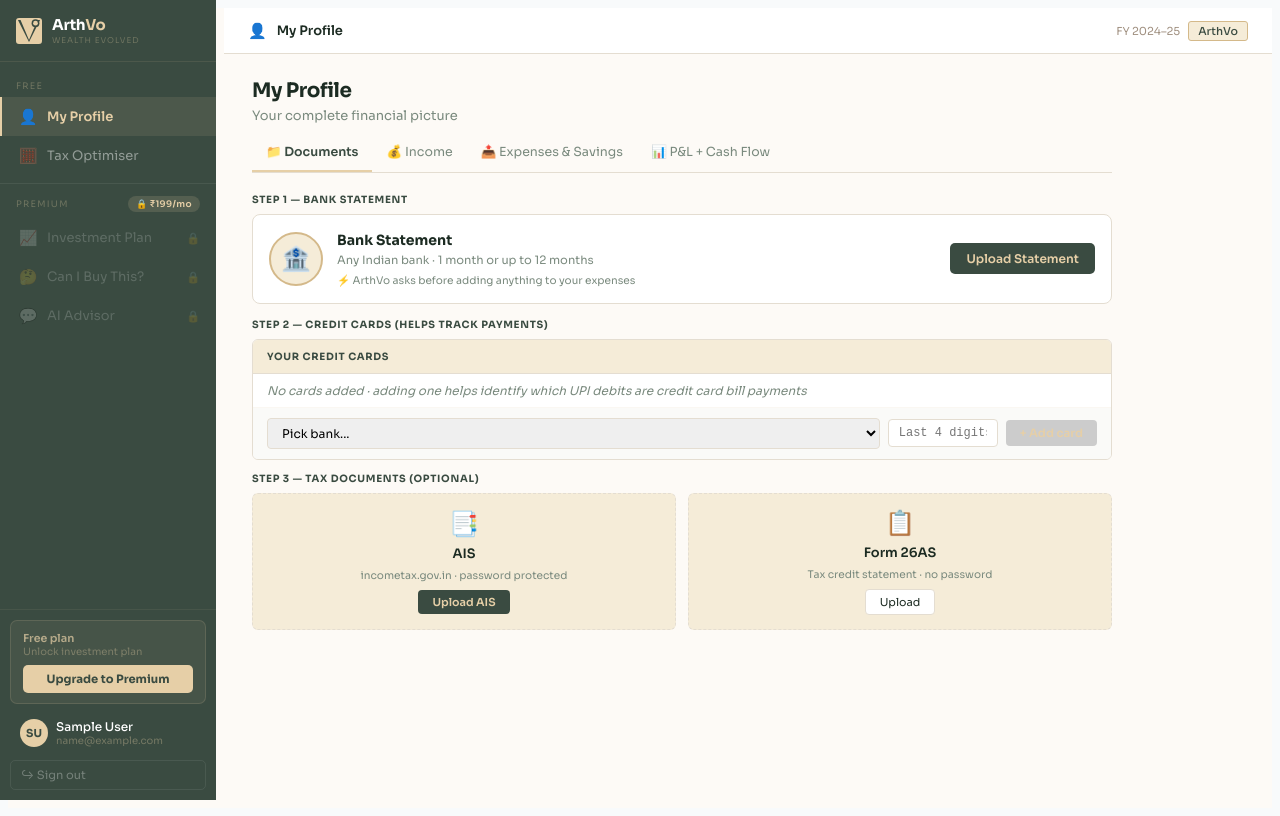
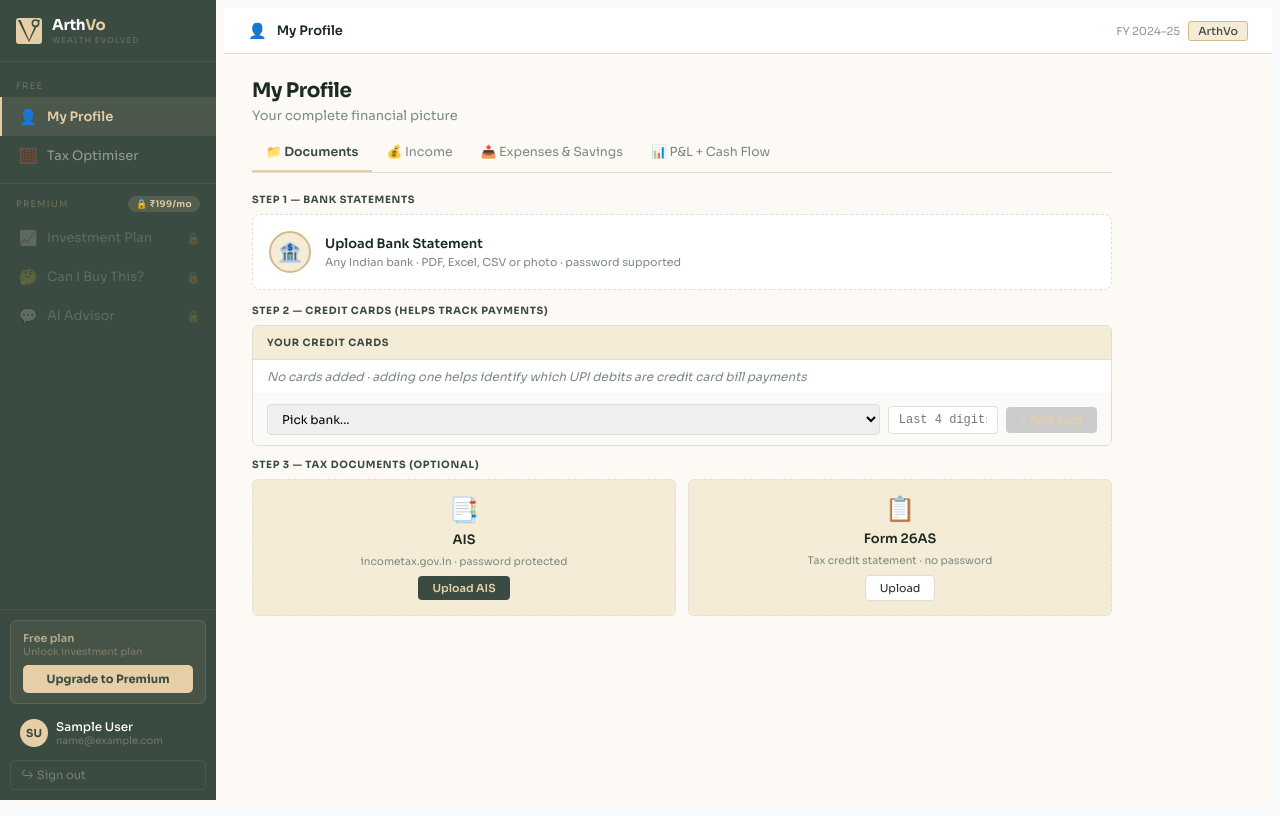
Before and after one commit to kartiktripathi29-design/arthsaathi, a Next.js app: page /dashboard/profile in a window 1280 px wide. Built offline with nearby package versions, Linux system fonts and the light colour scheme; sample sign-in values are in the browser's storage.

Commit message:
Multi-bank: upload multiple accounts with labels, merge into one P&L

```diff
--- a/src/app/dashboard/profile/page.tsx
+++ b/src/app/dashboard/profile/page.tsx
@@ -78,6 +78,16 @@ interface CreditCard {
   id: string
   bank: string
   last4: string
+}
+
+interface BankAccount {
+  id: string
+  bank: string
+  last4: string
+  label: string
+  data: any  // raw parsed data from API
+  txnCount: number
+  period: { from: string; to: string; months: number }
 }
 
 interface PnLLine {
@@ -176,10 +186,11 @@ export default function ProfilePage() {
   const [incTab, setIncTab] = useState<'review'|'salary'|'other'|'suggestions'>('review')
   const [salMode, setSalMode] = useState<'slip'|'offer'|'manual'>('slip')
   const [loadingDoc, setLoadingDoc] = useState<string|null>(null)
-  const [bankData, setBankData] = useState<any>(null)
+  const [bankAccounts, setBankAccounts] = useState<BankAccount[]>([])
   const [taggedTxns, setTaggedTxns] = useState<any[]>([])
   const [bankPeriod, setBankPeriod] = useState<{from:string; to:string}|null>(null)
   const [bankMonths, setBankMonths] = useState(1)
+  const [uploadingAccountId, setUploadingAccountId] = useState<string|null>(null)  // which account slot is being uploaded
 
   // Salary breakdown — full editable picture
   const [salBreakdown, setSalBreakdown] = useState<SalaryBreakdown>({
@@ -272,8 +283,7 @@ export default function ProfilePage() {
       if (csids) setConfirmedSalaryIds(new Set(JSON.parse(csids)))
       const pids = localStorage.getItem('av_parked_ids')
       if (pids) setParkedIds(new Set(JSON.parse(pids)))
-      const b = localStorage.getItem('av_bank')
-      if (b) loadBankData(JSON.parse(b))
+      loadSavedBankAccounts()
     } catch {}
   }, [])
 
@@ -292,17 +302,61 @@ export default function ProfilePage() {
     return { months: Math.max(1, keys.size), from:minDate, to:maxDate }
   }
 
-  function loadBankData(bd: any) {
-    setBankData(bd)
-    const tagged = tagTransactions(bd.transactions||[], creditCards)
+  // Merge all bank accounts into one tagged transaction pool
+  function rebuildMergedTransactions(accounts: BankAccount[]) {
+    if (accounts.length === 0) {
+      setTaggedTxns([]); setBankPeriod(null); setBankMonths(1)
+      return
+    }
+    // Pool all transactions, tagging each with its source account
+    const allTxns: any[] = []
+    accounts.forEach(acc => {
+      const txns = acc.data?.transactions || []
+      txns.forEach((t: any) => {
+        allTxns.push({ ...t, sourceAccount: { id: acc.id, bank: acc.bank, last4: acc.last4, label: acc.label } })
+      })
+    })
+    const tagged = tagTransactions(allTxns, creditCards)
     setTaggedTxns(tagged)
     const { months, from, to } = detectMonths(tagged)
     setBankMonths(months)
     setBankPeriod({ from, to })
     const candidates = detectSalaryCandidates(tagged)
-    if (candidates.length > 0) {
+    if (candidates.length > 0 && tickedSalary.size === 0) {
       setTickedSalary(new Set(candidates[0].transactions.map((t:any) => t.id)))
     }
+  }
+
+  // Load accounts from localStorage on mount (with migration from old av_bank)
+  function loadSavedBankAccounts() {
+    try {
+      // Migration: if old av_bank exists, convert to av_banks
+      const oldBank = localStorage.getItem('av_bank')
+      const newBanks = localStorage.getItem('av_banks')
+      if (oldBank && !newBanks) {
+        const bd = JSON.parse(oldBank)
+        const migrated: BankAccount = {
+          id: uid(),
+          bank: bd.bank || 'Bank',
+          last4: bd.accountNumber?.slice(-4) || '',
+          label: '',
+          data: bd,
+          txnCount: bd.transactions?.length || 0,
+          period: detectMonths(bd.transactions || []),
+        }
+        const accounts = [migrated]
+        setBankAccounts(accounts)
+        localStorage.setItem('av_banks', JSON.stringify(accounts))
+        localStorage.removeItem('av_bank')
+        rebuildMergedTransactions(accounts)
+        return
+      }
+      if (newBanks) {
+        const accounts = JSON.parse(newBanks) as BankAccount[]
+        setBankAccounts(accounts)
+        rebuildMergedTransactions(accounts)
+      }
+    } catch {}
   }
 
   // Sync salary breakdown to AppStore.salary (for downstream consumers)
@@ -346,9 +400,8 @@ export default function ProfilePage() {
 
   // Re-tag transactions when credit cards change
   useEffect(() => {
-    if (bankData) {
-      const retagged = tagTransactions(bankData.transactions||[], creditCards)
-      setTaggedTxns(retagged)
+    if (bankAccounts.length > 0) {
+      rebuildMergedTransactions(bankAccounts)
     }
   }, [creditCards.length])
 
@@ -471,10 +524,27 @@ export default function ProfilePage() {
         if (errCode==='aes_pdf_unsupported') { toast.error('This PDF is AES-encrypted. Try downloading as Excel from your bank app.', { duration:6000 }); return }
         toast.error(json.message || json.error || 'Failed to parse statement'); return
       }
-      try { localStorage.setItem('av_bank', JSON.stringify(json.data)) } catch {}
-      loadBankData(json.data)
-      const m = detectMonths(json.data.transactions||[]).months
-      toast.success(`Statement read · ${json.data.transactions?.length||0} transactions across ${m} month${m>1?'s':''}`, { id:tid, duration:5000 })
+      const bd = json.data
+      const period = detectMonths(bd.transactions || [])
+      const accId = uploadingAccountId || uid()
+      const newAccount: BankAccount = {
+        id: accId,
+        bank: bd.bank || 'Bank',
+        last4: bd.accountNumber?.slice(-4) || '',
+        label: '',
+        data: bd,
+        txnCount: bd.transactions?.length || 0,
+        period,
+      }
+      // If re-uploading an existing account, replace it; otherwise add
+      const updated = uploadingAccountId
+        ? bankAccounts.map(a => a.id === uploadingAccountId ? newAccount : a)
+        : [...bankAccounts, newAccount]
+      setBankAccounts(updated)
+      try { localStorage.setItem('av_banks', JSON.stringify(updated)) } catch {}
+      rebuildMergedTransactions(updated)
+      setUploadingAccountId(null)
+      toast.success(`${bd.bank || 'Bank'} · ${bd.transactions?.length||0} transactions across ${period.months} month${period.months>1?'s':''}`, { id:tid, duration:5000 })
       setMainTab('income'); setIncTab('review')
     } catch (e:any) {
       const errStr=(e.message||'').toLowerCase()
@@ -483,19 +553,34 @@ export default function ProfilePage() {
     } finally { setLoadingDoc(null) }
   }
 
-  const clearBank = () => {
-    setBankData(null); setTaggedTxns([]); setConfirmedDetections({}); setBankPeriod(null); setBankMonths(1); setManualOverrides({})
+  const removeAccount = (accId: string) => {
+    const updated = bankAccounts.filter(a => a.id !== accId)
+    setBankAccounts(updated)
+    try { localStorage.setItem('av_banks', JSON.stringify(updated)) } catch {}
+    if (updated.length === 0) {
+      setTaggedTxns([]); setBankPeriod(null); setBankMonths(1)
+      setConfirmedDetections({}); setManualOverrides({})
       setTickedSalary(new Set()); setTickedRoundtrip(new Set()); setTickedInterest(new Set())
       setConfirmedSalaryIds(new Set()); setParkedIds(new Set())
       setSuggestionDecisions({}); setSuggUnticked({}); setSuggExpanded({}); setSuggShowAll({})
       try {
-      localStorage.removeItem('av_bank')
+        localStorage.removeItem('av_banks')
         localStorage.removeItem('av_confirmed_detections')
         localStorage.removeItem('av_manual_overrides')
         localStorage.removeItem('av_confirmed_salary_ids')
         localStorage.removeItem('av_parked_ids')
         localStorage.removeItem('av_suggestion_decisions')
       } catch {}
+    } else {
+      rebuildMergedTransactions(updated)
+    }
+    toast.success('Account removed')
+  }
+
+  const updateAccountLabel = (accId: string, label: string) => {
+    const updated = bankAccounts.map(a => a.id === accId ? { ...a, label } : a)
+    setBankAccounts(updated)
+    try { localStorage.setItem('av_banks', JSON.stringify(updated)) } catch {}
   }
 
   const handleAISFile = (file:File, type:'ais'|'26as') => {
@@ -804,32 +889,58 @@ export default function ProfilePage() {
       {/* DOCUMENTS TAB */}
       {mainTab==='docs' && (
         <div>
-          <p style={{ fontSize:10, fontWeight:700, color:C.fg, letterSpacing:'0.07em', textTransform:'uppercase' as const, marginBottom:8 }}>Step 1 — Bank statement</p>
-          <div style={{ background:C.card, border:`1px solid ${C.border}`, borderRadius:8, padding:16, marginBottom:14, display:'flex', gap:14, alignItems:'center' }}>
-            <div style={{ width:54, height:54, borderRadius:'50%', background:bankData?'#EEF2EE':C.wl, border:`2px solid ${bankData?C.fg:C.wm}`, display:'flex', alignItems:'center', justifyContent:'center', fontSize:24, flexShrink:0 }}>🏦</div>
-            <div style={{ flex:1 }}>
-              {bankData ? (
-                <>
-                  <p style={{ fontSize:14, fontWeight:700, color:C.fg, margin:'0 0 3px' }}>✓ {bankData.bank||'Bank'} statement uploaded</p>
-                  <p style={{ fontSize:11.5, color:C.muted, margin:0 }}>{bankData.transactions?.length||0} transactions · {bankMonths} month{bankMonths>1?'s':''} · {bankPeriod?.from} to {bankPeriod?.to}</p>
-                </>
-              ) : (
-                <>
-                  <p style={{ fontSize:14, fontWeight:700, color:C.text, margin:'0 0 3px' }}>Bank Statement</p>
-                  <p style={{ fontSize:11.5, color:C.muted, margin:0, lineHeight:1.55 }}>Any Indian bank · 1 month or up to 12 months</p>
-                  <p style={{ fontSize:10.5, color:C.muted, margin:'4px 0 0' }}>⚡ ArthVo asks before adding anything to your expenses</p>
-                </>
-              )}
-            </div>
-            {bankData ? (
-              <button onClick={clearBank} style={{ padding:'6px 12px', fontSize:11, color:C.danger, background:'#FBF0F0', border:`1px solid #F0CECE`, borderRadius:4, cursor:'pointer', fontFamily:'inherit' }}>Remove</button>
-            ) : (
-              <button onClick={() => bankRef.current?.click()} disabled={loadingDoc==='bank'} style={{ padding:'8px 16px', background:C.fg, color:C.wheat, border:'none', borderRadius:5, fontSize:12, fontWeight:600, cursor:loadingDoc==='bank'?'wait':'pointer', fontFamily:'inherit', whiteSpace:'nowrap' as const }}>
-                {loadingDoc==='bank' ? 'Reading…' : 'Upload Statement'}
-              </button>
-            )}
+          <p style={{ fontSize:10, fontWeight:700, color:C.fg, letterSpacing:'0.07em', textTransform:'uppercase' as const, marginBottom:8 }}>Step 1 — Bank statements</p>
+
+          {/* Existing bank accounts list */}
+          {bankAccounts.map((acc, idx) => (
+            <div key={acc.id} style={{ background:C.card, border:`1px solid ${C.border}`, borderRadius:8, padding:14, marginBottom:10, display:'flex', gap:12, alignItems:'center' }}>
+              <div style={{ width:42, height:42, borderRadius:'50%', background:'#EEF2EE', border:`2px solid ${C.fg}`, display:'flex', alignItems:'center', justifyContent:'center', fontSize:18, flexShrink:0 }}>🏦</div>
+              <div style={{ flex:1, minWidth:0 }}>
+                <div style={{ display:'flex', alignItems:'center', gap:8, marginBottom:3 }}>
+                  <p style={{ fontSize:13, fontWeight:700, color:C.fg, margin:0 }}>✓ {acc.bank}{acc.last4 ? ` · ****${acc.last4}` : ''}</p>
+                </div>
+                <input
+                  type="text"
+                  value={acc.label}
+                  onChange={e => updateAccountLabel(acc.id, e.target.value)}
+                  placeholder="e.g. Rohit's salary"
+                  style={{ padding:'3px 0', border:'none', borderBottom:`1px dashed ${C.border}`, fontSize:11.5, color:acc.label ? C.text : C.muted, fontFamily:'inherit', outline:'none', width:'100%', background:'transparent', fontStyle:acc.label?'normal':'italic' }}
+                />
+                <p style={{ fontSize:10.5, color:C.muted, margin:'4px 0 0' }}>{acc.txnCount} txns · {acc.period.months} month{acc.period.months>1?'s':''} · {acc.period.from} to {acc.period.to}</p>
+              </div>
+              <div style={{ display:'flex', gap:6, flexShrink:0 }}>
+                <button onClick={() => { setUploadingAccountId(acc.id); bankRef.current?.click() }} style={{ padding:'5px 10px', fontSize:10.5, color:C.fg, background:C.wl, border:`1px solid ${C.wm}`, borderRadius:4, cursor:'pointer', fontFamily:'inherit' }}>Re-upload</button>
+                <button onClick={() => removeAccount(acc.id)} style={{ padding:'5px 10px', fontSize:10.5, color:C.danger, background:'#FBF0F0', border:`1px solid #F0CECE`, borderRadius:4, cursor:'pointer', fontFamily:'inherit' }}>Remove</button>
+              </div>
+            </div>
+          ))}
+
+          {/* Add another account button */}
+          <div
+            onClick={() => { setUploadingAccountId(null); bankRef.current?.click() }}
+            style={{ background:C.card, border:`1.5px dashed ${C.border}`, borderRadius:8, padding:16, marginBottom:14, display:'flex', gap:14, alignItems:'center', cursor:loadingDoc==='bank'?'wait':'pointer' }}
+          >
+            <div style={{ width:42, height:42, borderRadius:'50%', background:C.wl, border:`2px solid ${C.wm}`, display:'flex', alignItems:'center', justifyContent:'center', fontSize:20, flexShrink:0 }}>
+              {bankAccounts.length === 0 ? '🏦' : '＋'}
+            </div>
+            <div>
+              <p style={{ fontSize:13, fontWeight:600, color:C.text, margin:'0 0 3px' }}>
+                {loadingDoc==='bank' ? 'Reading…' : bankAccounts.length === 0 ? 'Upload Bank Statement' : 'Add another bank account'}
+              </p>
+              <p style={{ fontSize:11, color:C.muted, margin:0 }}>
+                {bankAccounts.length === 0
+                  ? 'Any Indian bank · PDF, Excel, CSV or photo · password supported'
+                  : 'Salary account, expense account, spouse\'s account, etc.'}
+              </p>
+            </div>
+          </div>
           <input ref={bankRef} type="file" accept=".pdf,.xlsx,.xls,.csv,.jpg,.jpeg,.png" style={{ display:'none' }} onChange={e => e.target.files?.[0] && handleBankFile(e.target.files[0])} />
-          </div>
+
+          {bankAccounts.length > 0 && bankPeriod && (
+            <div style={{ ...S.insight, marginBottom:14 }}>
+              📅 Merged period: {bankPeriod.from} to {bankPeriod.to} · {bankMonths} month{bankMonths>1?'s':''} · {taggedTxns.length} total transactions across {bankAccounts.length} account{bankAccounts.length>1?'s':''}
+            </div>
+          )}
 
           <p style={{ fontSize:10, fontWeight:700, color:C.fg, letterSpacing:'0.07em', textTransform:'uppercase' as const, marginBottom:8 }}>Step 2 — Credit cards (helps track payments)</p>
           <div style={S.card}>
@@ -892,7 +1003,7 @@ export default function ProfilePage() {
             </div>
           </div>
 
-          {bankData && (
+          {bankAccounts.length > 0 && (
             <button onClick={() => { setMainTab('income'); setIncTab('review') }} style={{ ...S.btn(true), width:'100%', padding:'11px' }}>
               Next: Smart Review →
             </button>
@@ -907,7 +1018,7 @@ export default function ProfilePage() {
             <button onClick={() => setIncTab('review')} style={S.stab(incTab==='review')}>🔍 Smart Review</button>
             <button onClick={() => setIncTab('salary')} style={S.stab(incTab==='salary')}>📄 Salary</button>
             <button onClick={() => setIncTab('other')} style={S.stab(incTab==='other')}>🏦 Other Income</button>
-            {bankData && (
+            {bankAccounts.length > 0 && (
               <button onClick={() => setIncTab('suggestions')} style={S.stab(incTab==='suggestions')}>
                 💡 Apply to Expenses {pendingSuggestionCount > 0 && <span style={{ marginLeft:4, fontSize:10, background:C.fg, color:C.wheat, padding:'1px 6px', borderRadius:10 }}>{pendingSuggestionCount}</span>}
               </button>
@@ -916,7 +1027,7 @@ export default function ProfilePage() {
 
           {incTab==='review' && (
             <div>
-              {!bankData ? (
+              {!bankAccounts.length > 0 ? (
                 <div style={S.insight}>Upload your bank statement in the Documents tab to see smart insights here.</div>
               ) : (
                 <>
@@ -1179,8 +1290,8 @@ export default function ProfilePage() {
               </div>
               <div style={{ display:'flex', gap:8 }}>
                 <button onClick={() => setIncTab('salary')} style={{ ...S.btn(false), padding:'10px 16px' }}>← Back</button>
-                <button onClick={() => bankData ? setIncTab('suggestions') : setMainTab('expenses')} style={{ ...S.btn(true), flex:1 }}>
-                  {bankData ? 'Next: Apply to Expenses →' : 'Next: Expenses →'}
+                <button onClick={() => bankAccounts.length > 0 ? setIncTab('suggestions') : setMainTab('expenses')} style={{ ...S.btn(true), flex:1 }}>
+                  {bankAccounts.length > 0 ? 'Next: Apply to Expenses →' : 'Next: Expenses →'}
                 </button>
               </div>
             </div>
@@ -1189,7 +1300,7 @@ export default function ProfilePage() {
           {/* APPLY TO EXPENSES TAB */}
           {incTab==='suggestions' && (
             <div>
-              {!bankData ? (
+              {!bankAccounts.length > 0 ? (
                 <div style={S.insight}>Upload bank statement first.</div>
               ) : suggestions.length === 0 ? (
                 <div style={S.insight}>No expense suggestions to apply yet. Run Smart Review first.</div>
@@ -1379,7 +1490,7 @@ export default function ProfilePage() {
             </div>
           )}
 
-          {bankData && pendingSuggestionCount > 0 && (
+          {bankAccounts.length > 0 && pendingSuggestionCount > 0 && (
             <div style={{ ...S.insight, display:'flex', justifyContent:'space-between', alignItems:'center' }}>
               <span>💡 {pendingSuggestionCount} expense suggestion{pendingSuggestionCount>1?'s':''} pending review from your bank statement</span>
               <button onClick={() => { setMainTab('income'); setIncTab('suggestions') }} style={{ padding:'5px 12px', fontSize:11, background:C.fg, color:C.wheat, border:'none', borderRadius:4, cursor:'pointer', fontFamily:'inherit', fontWeight:600 }}>Review →</button>
@@ -1451,7 +1562,7 @@ export default function ProfilePage() {
       {/* P&L + CASH FLOW TAB */}
       {mainTab==='pnl' && (
         <div>
-          {!bankData ? (
+          {!bankAccounts.length > 0 ? (
             <div style={S.insight}>
               📊 Upload your bank statement in the Documents tab to see P&L and cash flow.
               <div style={{ marginTop:8 }}>
```
Lines whose indentation alone changed are shown as unchanged.
